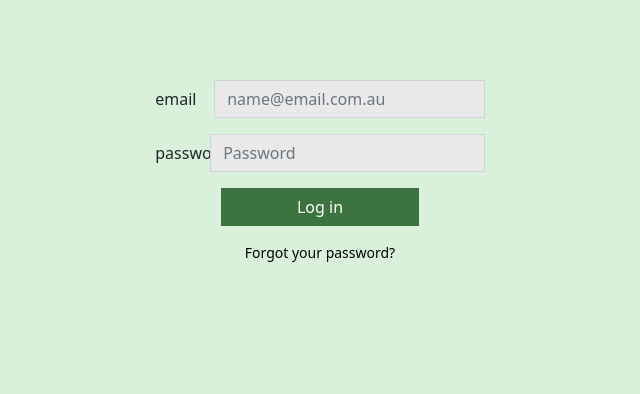
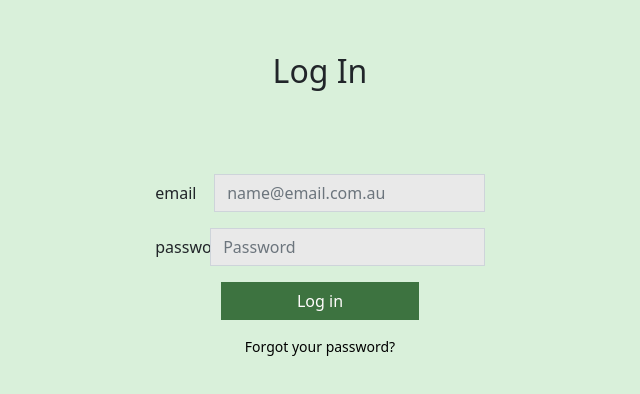
Before and after one commit to Dylan-Mleczko/hyperlink, a React (Create React App) app: page /login in a window 1280 px wide. Shown: the top 394 px of the page, without its empty margins (320-960 px from the left). Built offline with nearby package versions, Linux system fonts and the light colour scheme.

Commit message:
feat: add headings for long in and sign up

```diff
--- a/src/pages/login/login.js
+++ b/src/pages/login/login.js
@@ -2,6 +2,7 @@ import React from 'react';
 import { useFormik } from 'formik';
 import * as Yup from 'yup';
 import { Link, useNavigate } from 'react-router-dom';
+import { Header } from '../../components/Header';
 
 import './styles.css';
 import '../../index.css';
@@ -23,6 +24,8 @@ const Loginplacehold = (props) => {
     },
   });
   return (
+    <div>
+      <h2 class="text-center mt-5 p-1">Log In</h2>
       <div className="d-flex justify-content-center details-container">
         <div class="d-flex justify-content-center align-items-center m-5">
           <div>
@@ -79,6 +82,7 @@ const Loginplacehold = (props) => {
           </div>
         </div>
       </div>
+    </div>
   );
 };
 
--- a/src/pages/signup/signup.js
+++ b/src/pages/signup/signup.js
@@ -65,6 +65,7 @@ const SignUp = (props) => {
   return (
     <div>
       <Header isLoggedIn={loggedIn} />
+      <h2 class="text-center mt-5 p-1">Sign up to use Hyperlink today!</h2>
       <div className="d-flex justify-content-center details-container">
         <div class="d-flex justify-content-center align-items-center m-5">
           <div>
```
Lines whose indentation alone changed are shown as unchanged.
